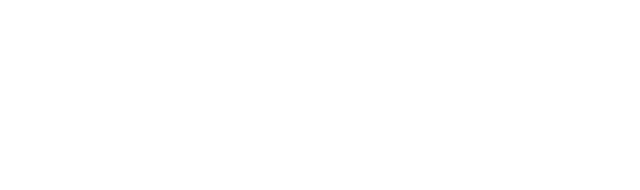
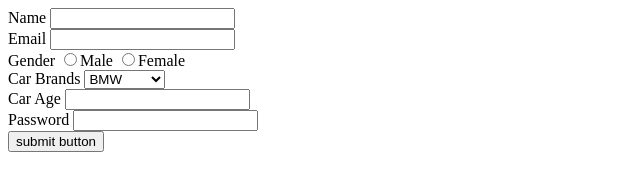
Before and after one commit to acciojob/car-insurance-form-nomaannn, a website: page main.html in a window 1280 px wide. Shown: the whole page, without its empty margins (0-640 px from the left). Drawn offline with Linux system fonts and the light colour scheme.

Commit message:
created a submission

```diff
--- a/main.html
+++ b/main.html
@@ -7,7 +7,45 @@
 </head>
 
 <body>
-	<!-- the entire body must be written by student -->
+	<form method="post">
+	<div>
+		<label for="name">Name</label>
+		<input type="text" required id="name"/>
+	</div>
+		<div>
+		<label for="email">Email</label>
+		<input type="email" required id="email"/>
+	</div>
+		<div>
+		<label for="gender">Gender</label>
+
+		<input type="radio" required name="male"/>Male
+		<input type="radio" required name="male"/>Female
+	</div>
+		<div>
+		<label for="cars">Car Brands</label>
+			<select id="cars">
+				<option value="BMW">BMW</option>
+				<option value="Audi">Audi</option>
+				<option value="Mercedez">Mercedez</option>
+			</select>
+
+	</div>
+	<div>
+		<label for="carage">Car Age</label>
+		<input type="number" required id="carage"/>
+	</div>
+
+	<div>
+		<label for="password">Password</label>
+		<input type="password" required id="password"/>
+	</div>
+	<div>
+		<button type="submit">
+			submit button
+		</button>
+	</div>
+	</form>
     <script type="text/javascript" src="./script.js">
 </script>
 
```
